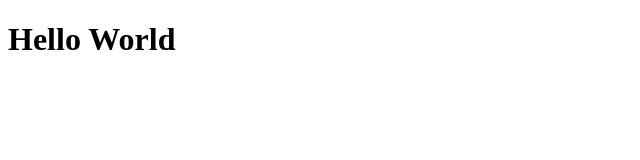
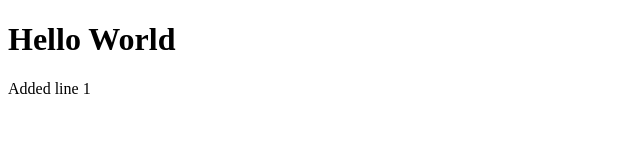
Before and after one commit to Amulya-4/git-app, a plain HTML site: page index.html in a window 1280 px wide. Shown: the whole page, without its empty margins (0-640 px from the left). Drawn offline with Linux system fonts and the light colour scheme.

Commit message:
Added line 1

```diff
--- a/index.html
+++ b/index.html
@@ -7,5 +7,6 @@
 </head>
 <body>
   <h1>Hello World</h1>
+  <p>Added line 1</p>
 </body>
 </html>
```
